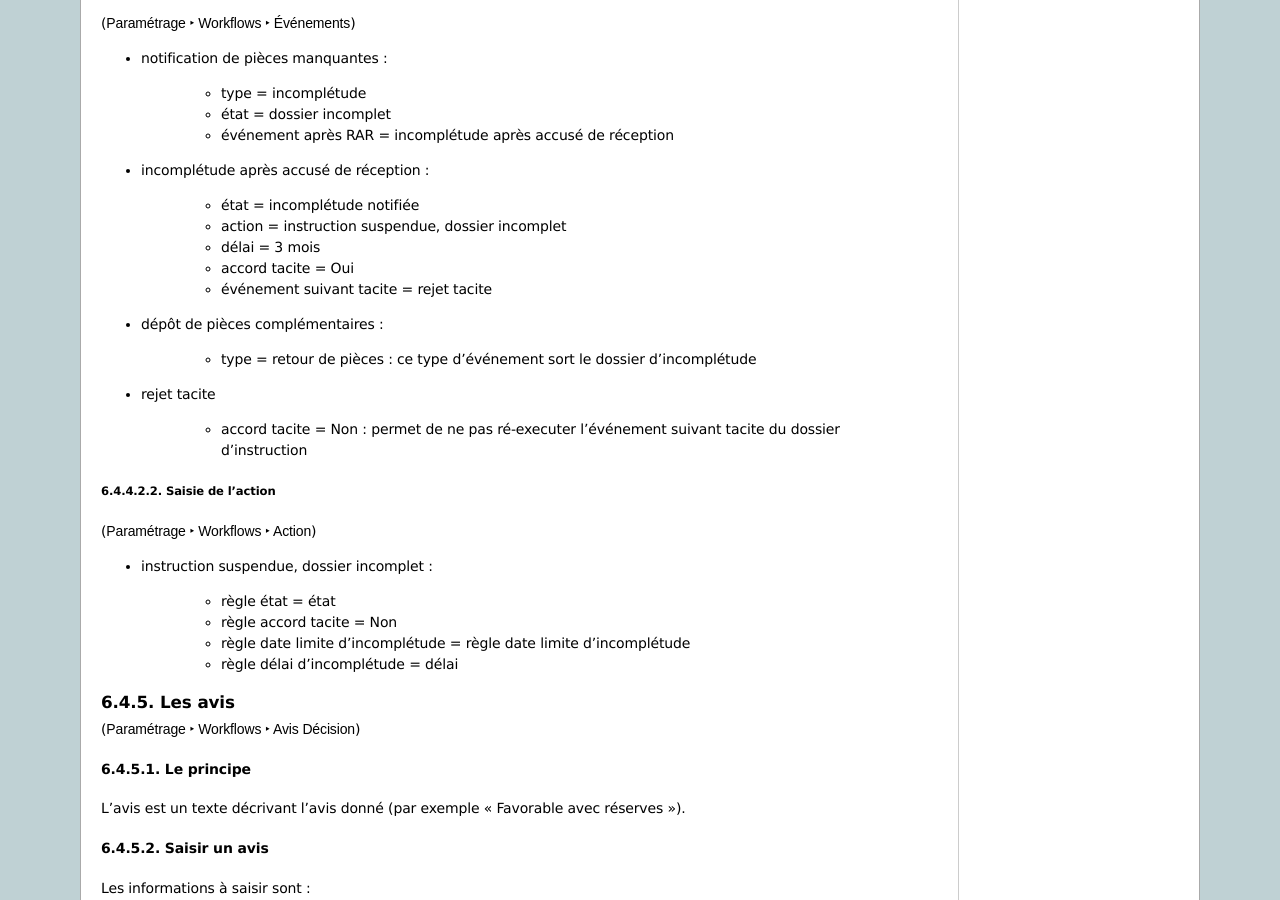
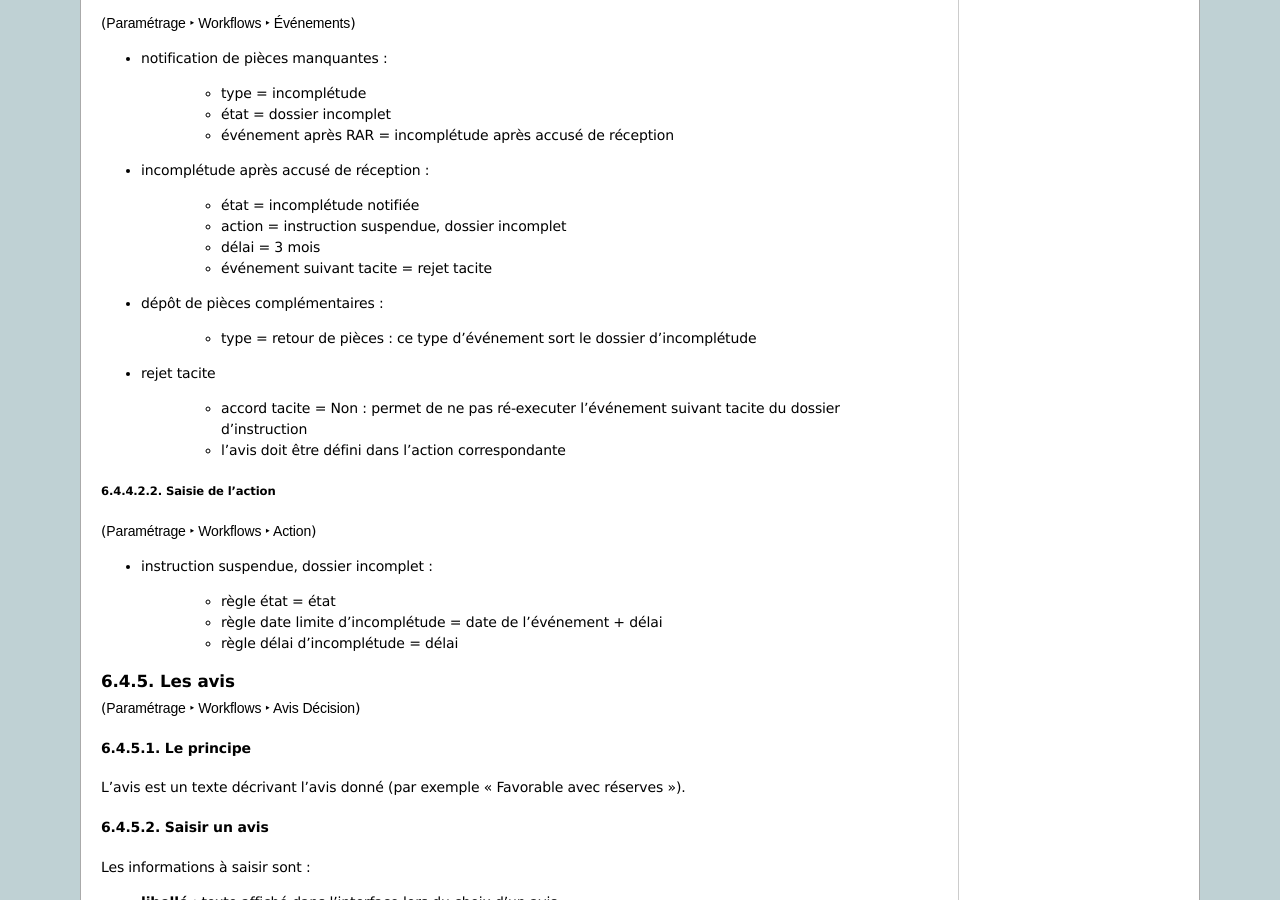
Before and after one commit to mpavaux/openads-documentation, a Sphinx documentation site: the page built from source/manuel_utilisateur/parametrage.rst, in a window 1280 px wide and 900 px high, scrolled down 6523 px. Built offline with Sphinx 7.4.7, drawn with Linux system fonts in a browser that asks for light colours.

Commit message:
Correction de la doc concernant l'incomplétude

```diff
--- a/source/manuel_utilisateur/parametrage.rst
+++ b/source/manuel_utilisateur/parametrage.rst
@@ -496,7 +496,6 @@
     - état = incomplétude notifiée
     - action = instruction suspendue, dossier incomplet
     - délai = 3 mois
-    - accord tacite = Oui
     - événement suivant tacite = rejet tacite
 
 - dépôt de pièces complémentaires :
@@ -506,6 +505,7 @@
 - rejet tacite
 
     - accord tacite = Non : permet de ne pas ré-executer l'événement suivant tacite du dossier d'instruction
+    - l'avis doit être défini dans l'action correspondante
 
 ------------------
 Saisie de l'action
@@ -516,8 +516,7 @@
 - instruction suspendue, dossier incomplet :
 
     - règle état = état
-    - règle accord tacite = Non
-    - règle date limite d'incomplétude = règle date limite d'incomplétude
+    - règle date limite d'incomplétude = date de l'événement + délai
     - règle délai d'incomplétude  = délai
 
 .. _parametrage_avis_decision:
```
